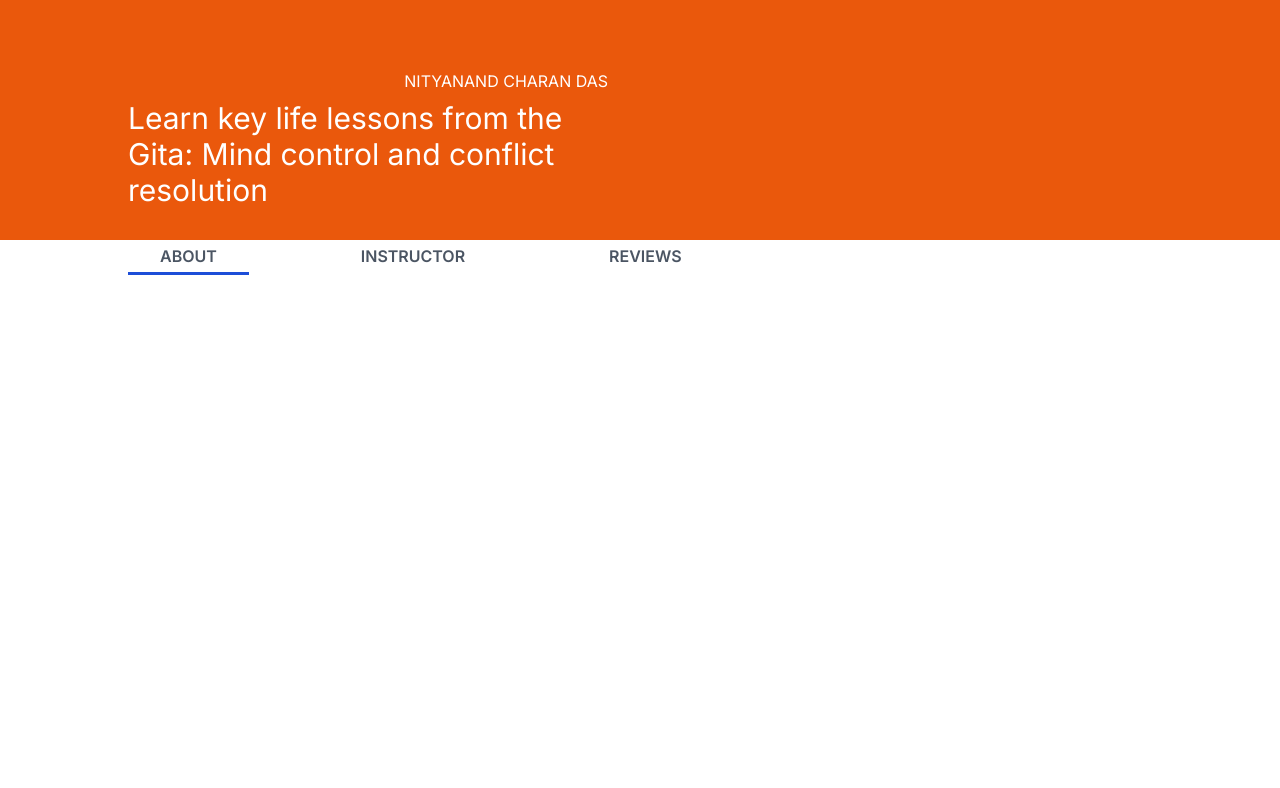
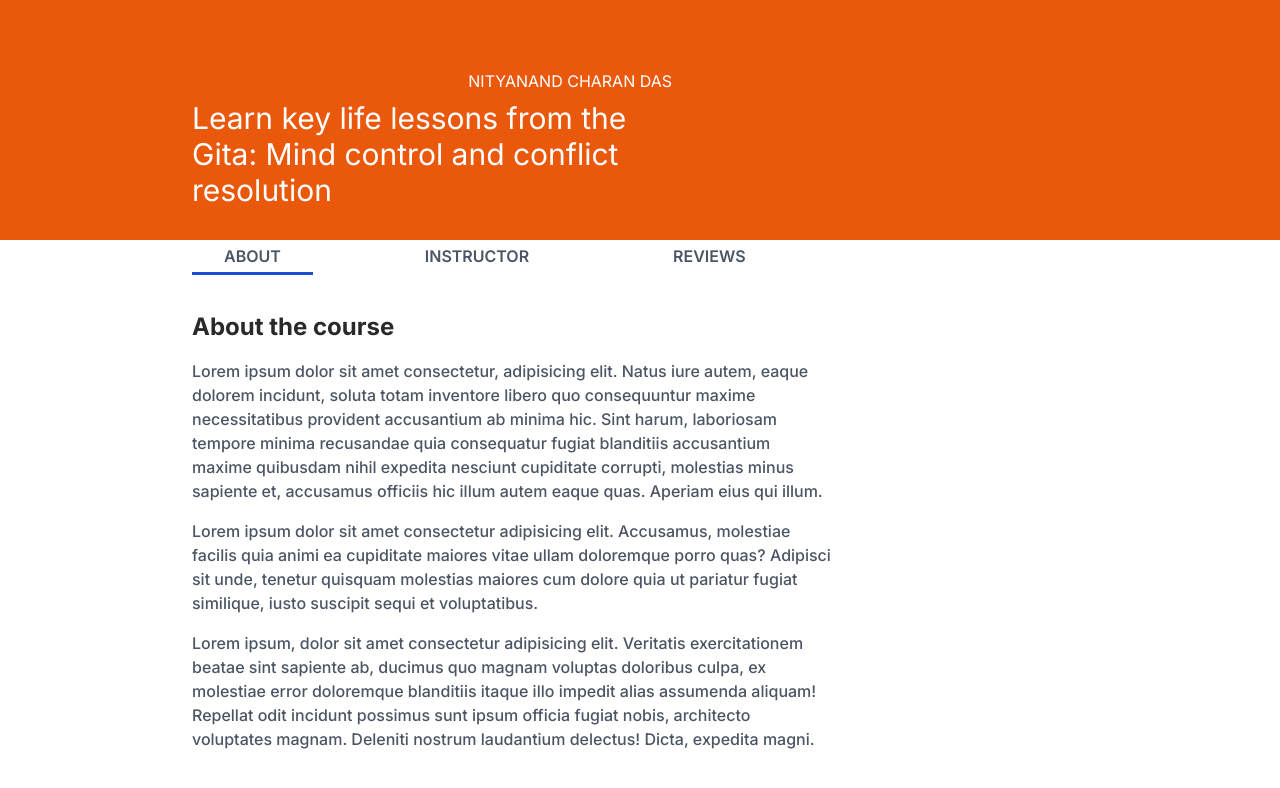
Before and after one commit to IM-Suryakant-Kumar/first-nextjs-app, a Next.js app: page / in a window 1280 px wide. Shown: the top 788 px of the page. Built offline with nearby package versions, Linux system fonts and the light colour scheme.

Commit message:
feat: implemented aboutsection

```diff
--- a/app/page.tsx
+++ b/app/page.tsx
@@ -1,11 +1,13 @@
 import Banner from "@/app/ui/banner";
 import LinkSection from "@/app/ui/linksection";
+import AboutSection from "@/app/ui/aboutsection";
 
 export default function Home() {
 	return (
 		<main className="flex min-h-screen flex-col items-center">
 			<Banner />
       <LinkSection />
+      <AboutSection />
 		</main>
 	);
 }
--- /dev/null
+++ b/app/ui/aboutsection.tsx
@@ -0,0 +1,10 @@
+const AboutSection = () => {
+	return <div className="w-full pl-[15%]">
+    <h3 className="mt-[1.5em] font-bold text-2xl">About the course</h3>
+    <p className="max-w-[40rem] text-base font-medium mt-[1em] text-gray-600">Lorem ipsum dolor sit amet consectetur, adipisicing elit. Natus iure autem, eaque dolorem incidunt, soluta totam inventore libero quo consequuntur maxime necessitatibus provident accusantium ab minima hic. Sint harum, laboriosam tempore minima recusandae quia consequatur fugiat blanditiis accusantium maxime quibusdam nihil expedita nesciunt cupiditate corrupti, molestias minus sapiente et, accusamus officiis hic illum autem eaque quas. Aperiam eius qui illum.</p>
+    <p className="max-w-[40rem] text-base font-medium mt-[1em] text-gray-600">Lorem ipsum dolor sit amet consectetur adipisicing elit. Accusamus, molestiae facilis quia animi ea cupiditate maiores vitae ullam doloremque porro quas? Adipisci sit unde, tenetur quisquam molestias maiores cum dolore quia ut pariatur fugiat similique, iusto suscipit sequi et voluptatibus.</p>
+    <p className="max-w-[40rem] text-base font-medium mt-[1em] text-gray-600">Lorem ipsum, dolor sit amet consectetur adipisicing elit. Veritatis exercitationem beatae sint sapiente ab, ducimus quo magnam voluptas doloribus culpa, ex molestiae error doloremque blanditiis itaque illo impedit alias assumenda aliquam! Repellat odit incidunt possimus sunt ipsum officia fugiat nobis, architecto voluptates magnam. Deleniti nostrum laudantium delectus! Dicta, expedita magni.</p>
+  </div>;
+};
+
+export default AboutSection;
--- a/app/ui/banner.tsx
+++ b/app/ui/banner.tsx
@@ -3,7 +3,7 @@ import data from "@/app/lib/data.json";
 const Banner = () => {
 	return (
 		<div className="w-full h-[15rem] bg-orange-600 text-white relative">
-			<div className="max-w-[30rem] absolute left-[10%] bottom-[2em]">
+			<div className="max-w-[30rem] absolute left-[15%] bottom-[2em]">
 				<h2 className="justify-self-end mt-auto">{data.instructor.name}</h2>
         <p className="text-3xl mt-[0.25em]">{data.course.title}</p>
 			</div>
--- a/app/ui/linksection.tsx
+++ b/app/ui/linksection.tsx
@@ -2,7 +2,7 @@
 
 const LinkSection = () => {
   return (
-    <div className="w-full pl-[10%] flex gap-[5em]">
+    <div className="w-full pl-[15%] flex gap-[5em]">
       <span className="px-[2em] py-[0.25em] transition-all font-semibold text-gray-600 cursor-pointer uppercase border-b-[3px] border-blue-700">About</span>
       <span className="px-[2em] py-[0.25em] transition-all font-semibold text-gray-600 cursor-pointer uppercase">Instructor</span>
       <span className="px-[2em] py-[0.25em] transition-all font-semibold text-gray-600 cursor-pointer uppercase">Reviews</span>
```
